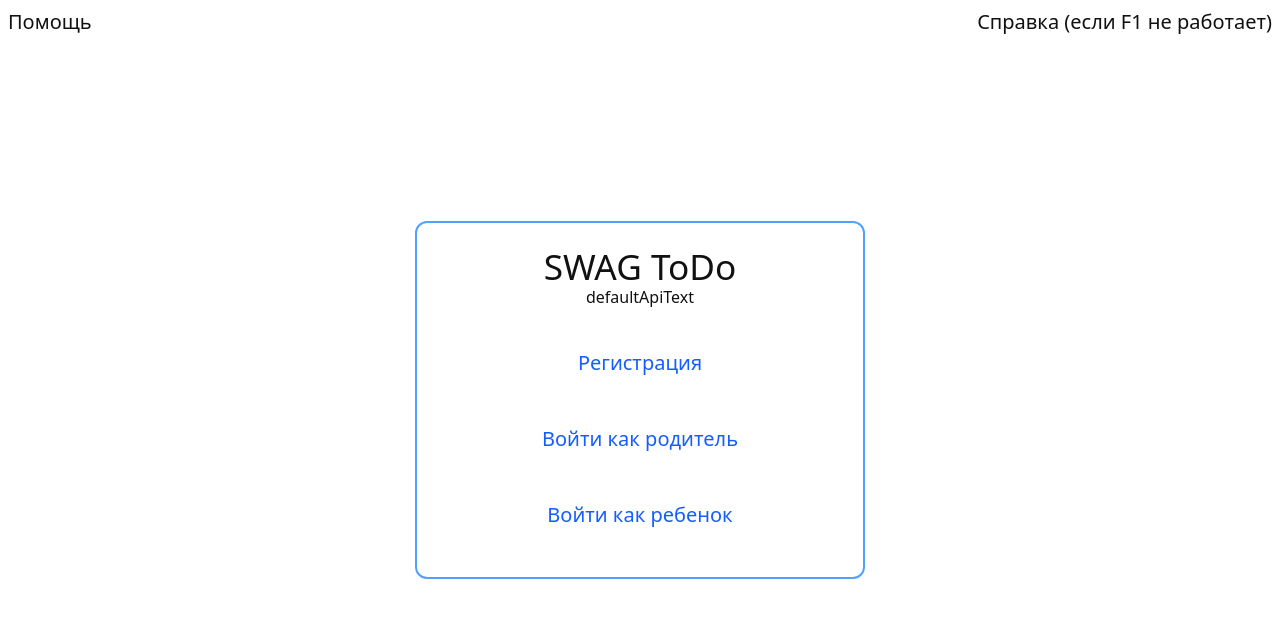
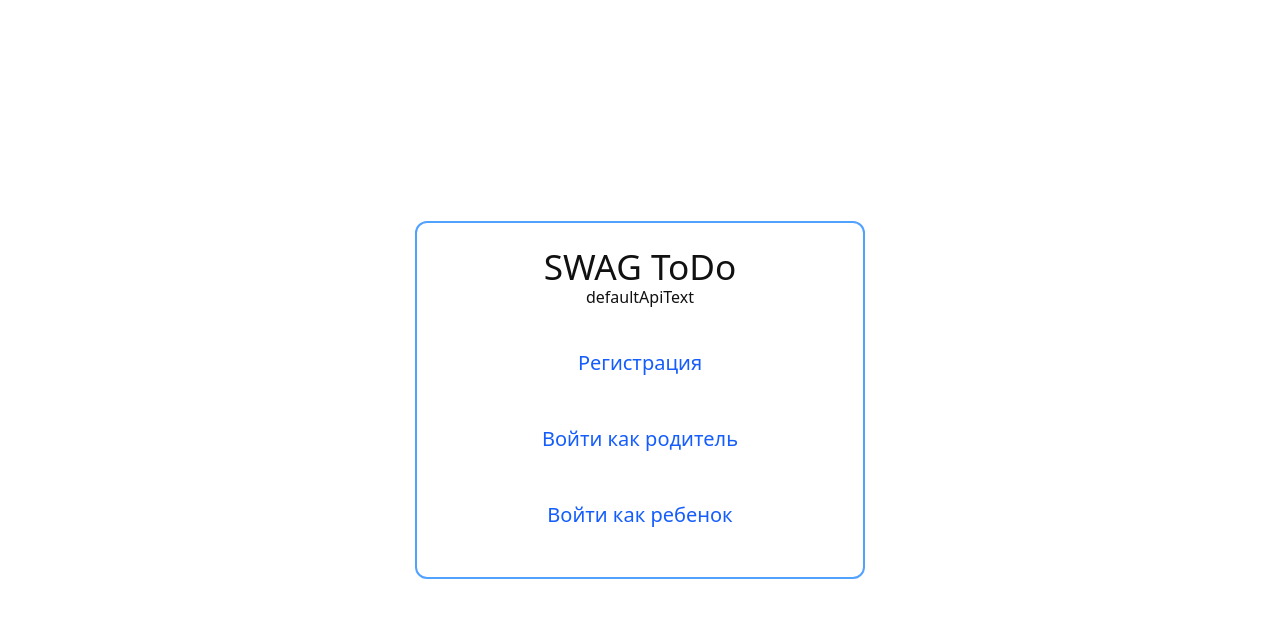
Before and after one commit to Xpaul6/courseproject_swagtodo, a React (Vite) app in the folder frontend/: page / in a window 1280 px wide. Shown: the top 618 px of the page. Built offline with nearby package versions, Linux system fonts and the light colour scheme.

Commit message:
fix: doc buttons removed

```diff
--- a/frontend/src/components/App.jsx
+++ b/frontend/src/components/App.jsx
@@ -17,12 +17,6 @@ function App() {
 
   return (
     <>
-      <Link to="/docs" className='visible absolute top-0 left-0 p-2 text-xl'>
-        Помощь
-      </Link>
-      <Link to="/guide" className='visible absolute top-0 right-0 p-2 text-xl'>
-        Справка (если F1 не работает)
-      </Link>
       <div className="pagebox">
         <h2>SWAG ToDo</h2>
         <p>{apiText}</p>
```
